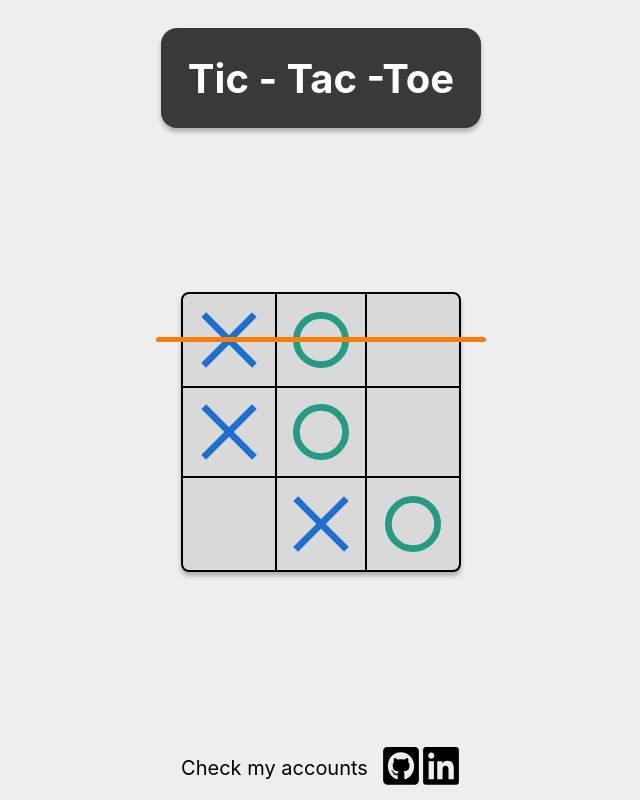
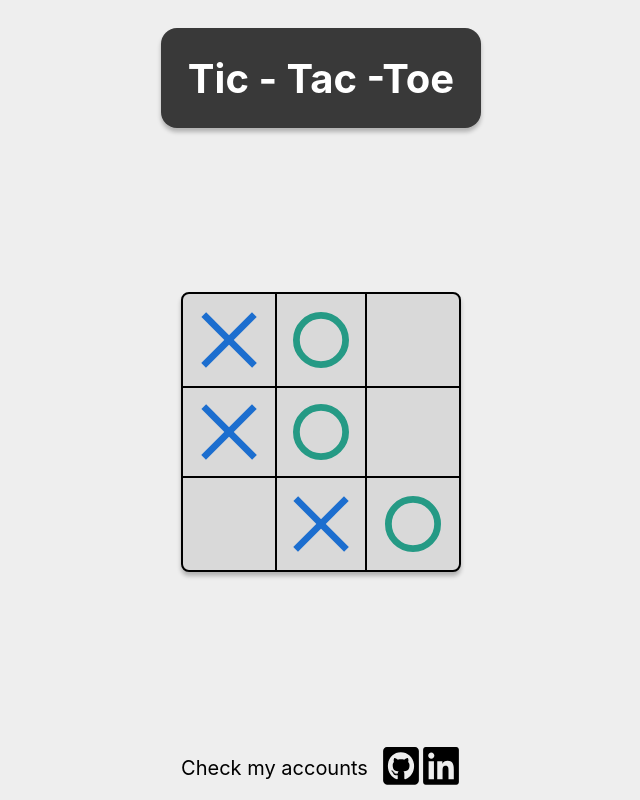
Before and after one commit to WeronikaCzepiela/tic---tac--toe, a React (Create React App) app: page / in a window 1280 px wide. Shown: the whole page, without its empty margins (319-959 px from the left). Built offline with nearby package versions, Linux system fonts and the light colour scheme.

Commit message:
add function that operates of the line div

```diff
--- a/src/components/Middle/Middle.helpers.ts
+++ b/src/components/Middle/Middle.helpers.ts
@@ -1,9 +1,11 @@
 import { GameItemType } from '../GameItem/GameItem.types'
 import { WINNING_POINT_COMBINATIONS } from './Middle.const'
+import React from 'react'
 
 export type GameBoardTypes = Array<{ id: number; type: GameItemType }>
 export type IdOfWinningCombination = 1 | 2 | 3 | 4 | 5 | 6 | 7 | 8 | 9
 type SetBoardTypes = (gameBoard: GameBoardTypes) => void
+type SetIsSomeoneWonTypes = React.Dispatch<React.SetStateAction<boolean>>
 
 export const humanMove = (gameBoard: GameBoardTypes, id: number) => {
   return gameBoard.map((item, idx) => {
@@ -84,3 +86,8 @@ export const getIdOfWinningCombination = (idsArray: Array<number>) => {
 }
 
 export const getStyleOfLine = (id: number) => WINNING_POINT_COMBINATIONS[id]
+
+export const resetTheGame = (
+  setGameBoard: SetBoardTypes,
+  setIsSomeoneWon: SetIsSomeoneWonTypes,
+) => (setGameBoard(createNewGameBoard()), setIsSomeoneWon(false))
--- a/src/components/Middle/Middle.tsx
+++ b/src/components/Middle/Middle.tsx
@@ -12,7 +12,7 @@ import {
   getSquareIdToMark,
   getStyleOfLine,
   humanMove,
-  IdOfWinningCombination,
+  resetTheGame,
 } from './Middle.helpers'
 import { ANIMATION_TIME, gameBoardMock } from './Middle.const'
 
@@ -20,16 +20,19 @@ let isGameBlocked = false
 
 export const Middle = () => {
   const [gameBoard, setGameBoard] = useState(gameBoardMock)
-  let winningIdCombination = 0
+  const [isSomeoneWon, setIsSomeoneWon] = useState(false)
+  const [idOfWinningCombination, setIdOfWinningCombination] = useState(0)
+
   const onItemClick = (fieldId: number) => {
     if (isGameBlocked) return
     isGameBlocked = true
     const boardAfterHumanMove = humanMove(gameBoard, fieldId)
     const idsOfCrossSquares = getCrossSquaresIdInBoard(boardAfterHumanMove)
     if (checkIfPlayerWonTheGame(idsOfCrossSquares)) {
-      winningIdCombination = getIdOfWinningCombination(idsOfCrossSquares)
+      setIsSomeoneWon(true)
+      setIdOfWinningCombination(getIdOfWinningCombination(idsOfCrossSquares))
       setTimeout(() => {
-        setGameBoard(createNewGameBoard())
+        resetTheGame(setGameBoard, setIsSomeoneWon)
         isGameBlocked = false
       }, ANIMATION_TIME)
 
@@ -38,7 +41,7 @@ export const Middle = () => {
 
     const emptyElementsInBoard = emptySquaresOnTheBoard(boardAfterHumanMove)
     let boardAfterComputerMove = boardAfterHumanMove
-    const idsOfCircleSquares = getCircleSquaresIdInBoard(boardAfterComputerMove)
+
     if (emptyElementsInBoard.length) {
       setGameBoard(boardAfterHumanMove)
 
@@ -48,11 +51,11 @@ export const Middle = () => {
           getSquareIdToMark(emptyElementsInBoard),
         )
         setGameBoard(boardAfterComputerMove)
-
+        let idsOfCircleSquares = getCircleSquaresIdInBoard(boardAfterComputerMove)
         if (checkIfPlayerWonTheGame(idsOfCircleSquares)) {
-          winningIdCombination = getIdOfWinningCombination(idsOfCircleSquares)
-
-          setTimeout(() => setGameBoard(createNewGameBoard()), ANIMATION_TIME)
+          setIdOfWinningCombination(getIdOfWinningCombination(idsOfCircleSquares))
+          setIsSomeoneWon(true)
+          setTimeout(() => resetTheGame(setGameBoard, setIsSomeoneWon), ANIMATION_TIME)
         }
         isGameBlocked = false
       }, ANIMATION_TIME)
@@ -61,6 +64,7 @@ export const Middle = () => {
     if (!emptySquaresOnTheBoard(boardAfterComputerMove).length) {
       setTimeout(() => {
         setGameBoard(createNewGameBoard())
+        setIsSomeoneWon(false)
         isGameBlocked = false
       }, ANIMATION_TIME)
     }
@@ -75,13 +79,15 @@ export const Middle = () => {
           <GameItem type={type} id={id} key={idx} onClick={onItemClick} />
         ))}
       </div>
-      <div
-        className={'line'}
-        style={{
-          transform: getStyleOfLine(winningIdCombination).transform,
-          width: getStyleOfLine(winningIdCombination).width,
-        }}
-      />
+      {isSomeoneWon && (
+        <div
+          className={'line'}
+          style={{
+            transform: getStyleOfLine(idOfWinningCombination).transform,
+            width: getStyleOfLine(idOfWinningCombination).width,
+          }}
+        />
+      )}
     </MiddleStyled>
   )
 }
```
